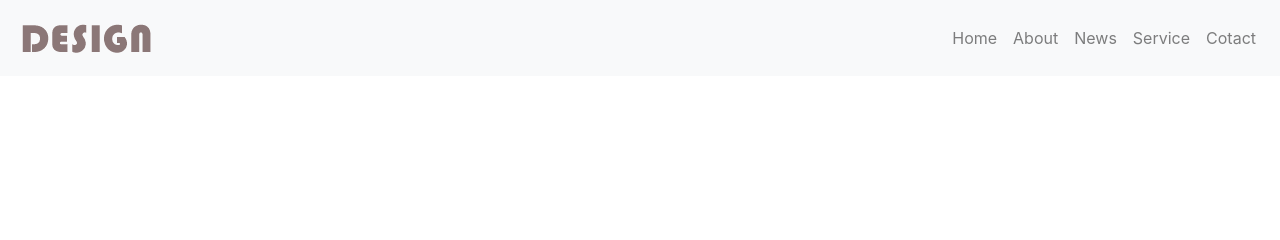
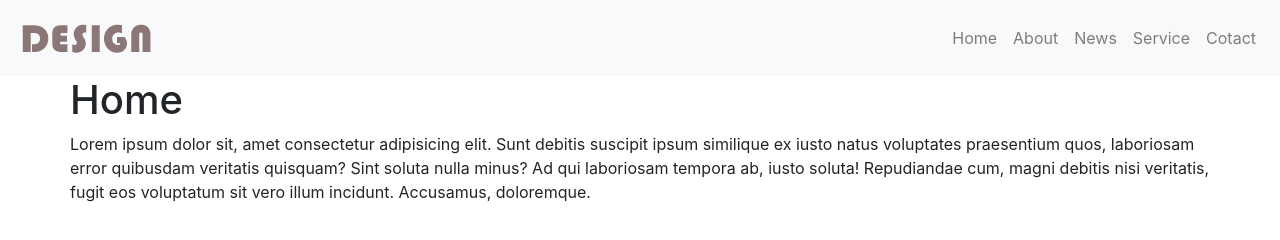
Before and after one commit to Pengpeng1994/vscodepractise, a plain HTML site: page index.html in a window 1280 px wide. Drawn offline with nearby package versions, Linux system fonts and the light colour scheme.

Commit message:
edit_index

```diff
--- a/index.html
+++ b/index.html
@@ -20,6 +20,7 @@
 
     <!-- ↓ 網頁結構撰寫區 -->
     <nav class="navbar navbar-expand-lg navbar-light bg-light">
+
         <a class="navbar-brand" href="#">
             <img src="./images/logo.png" alt="">
         </a>
@@ -53,6 +54,24 @@
 
         </div>
     </nav>
+    <section id="home">
+        <div class="container">
+            <div class="row">
+                <div class="txt-bg">
+                    <h1>Home</h1>
+                    <p>Lorem ipsum dolor sit, amet consectetur adipisicing elit. Sunt debitis suscipit ipsum
+                        similique ex iusto natus voluptates praesentium quos, laboriosam error quibusdam veritatis
+                        quisquam? Sint soluta nulla minus? Ad qui laboriosam tempora ab, iusto soluta! Repudiandae
+                        cum, magni debitis nisi veritatis, fugit eos voluptatum sit vero illum incidunt. Accusamus,
+                        doloremque.</p>
+
+                </div>
+
+            </div>
+
+        </div>
+
+    </section>
 
     <!-- ↑ 網頁結構撰寫區 -->
 
```
